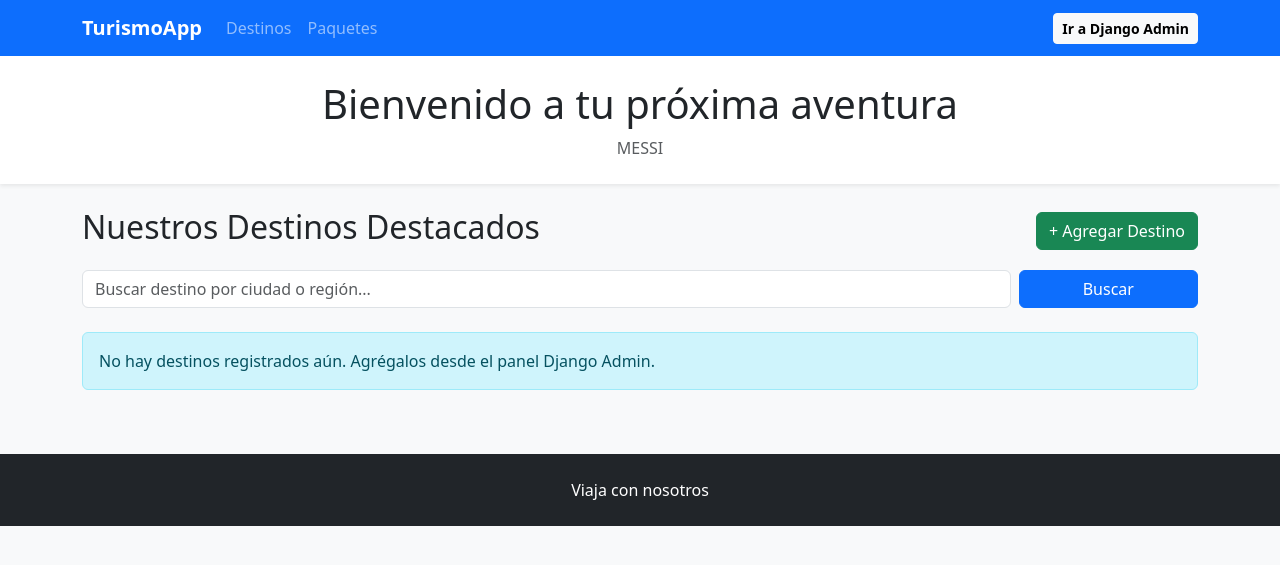
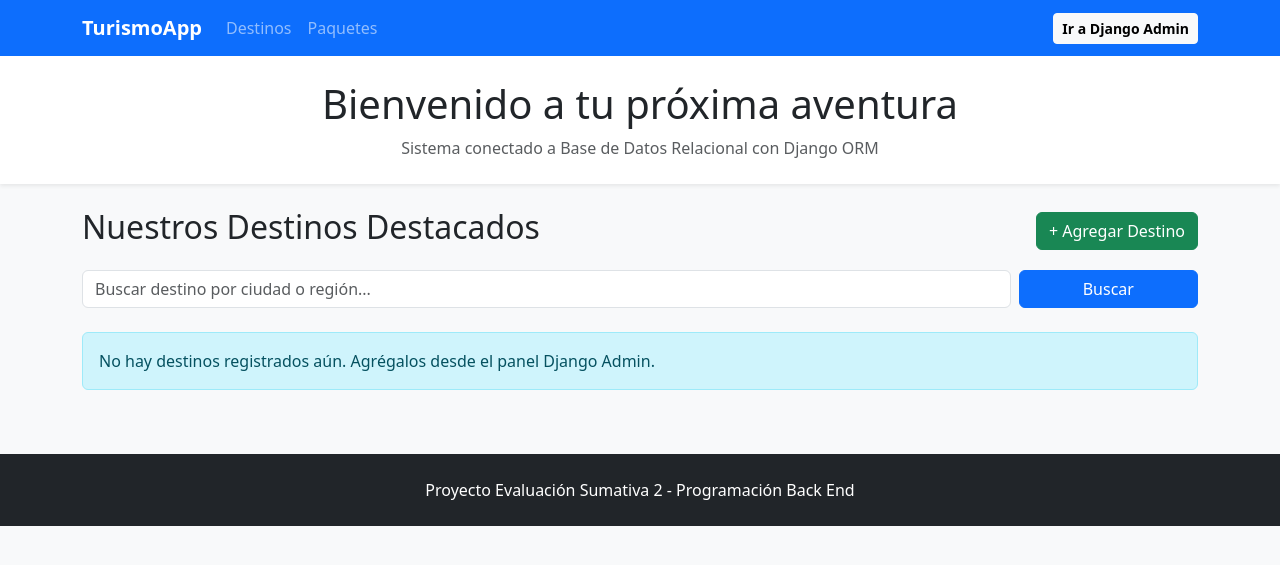
Before and after one commit to robertikocl/turismo-app-django, a Django app: page /destinos/lista/ in a window 1280 px wide. Shown: the top 565 px of the page. Run offline with Django 5.2, Linux system fonts and the light colour scheme; data that the repository does not hold is empty; some libraries are stand-ins or nearby versions.

Commit message:
Update base.html

```diff
--- a/templates/base.html
+++ b/templates/base.html
@@ -22,7 +22,7 @@
 
     <header class="bg-white text-center py-4 shadow-sm mb-4">
         <h1>Bienvenido a tu próxima aventura</h1>
-        <p class="text-muted mb-0">MESSI</p>
+        <p class="text-muted mb-0">Sistema conectado a Base de Datos Relacional con Django ORM</p>
     </header>
 
     <div class="container">
@@ -31,7 +31,7 @@
     </div>
 
     <footer class="text-center mt-5 py-4 bg-dark text-white">
-        <p class="mb-0">Viaja con nosotros</p>
+        <p class="mb-0">Proyecto Evaluación Sumativa 2 - Programación Back End</p>
     </footer>
 
     <script src="{% static 'js/bootstrap.bundle.min.js' %}"></script>
```
